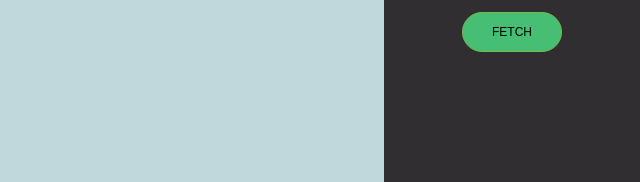
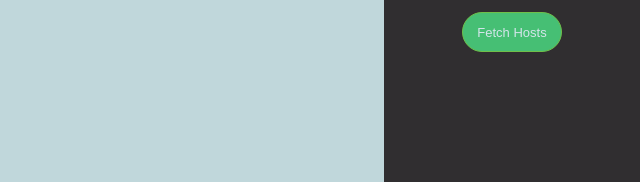
Before and after one commit to dowdje/Nessusary, a website: page index.html in a window 1280 px wide. Shown: the part 303-485 px from the top of the page, 640-1280 px from the left. Drawn offline with nearby package versions, Linux system fonts and the light colour scheme.

Commit message:
add button styling

```diff
--- a/index.html
+++ b/index.html
@@ -36,7 +36,7 @@
     <input type="text" name="hostname" id='hostname-input' class='input'>
     <label>PORT</label>
     <input type="text" name="port" id='hostname-input' class='input'>
-    <input type="submit" name="submit" id='submit' value='FETCH' >
+    <input type="submit" name="submit" id='submit' value='Fetch Hosts' >
   <!-- <button type="button" onclick="getData()">GET Data</button> -->
   </form>
 </div>
--- a/public/styles.css
+++ b/public/styles.css
@@ -199,7 +199,8 @@ tbody{
   border-radius: 20px;
   cursor: pointer;
   outline: none;
-  font-size: 12px;
+  font-size: 13px;
+  color: #d3e5ea;
 }
 #submit:hover{
   background-color: pink;
```
